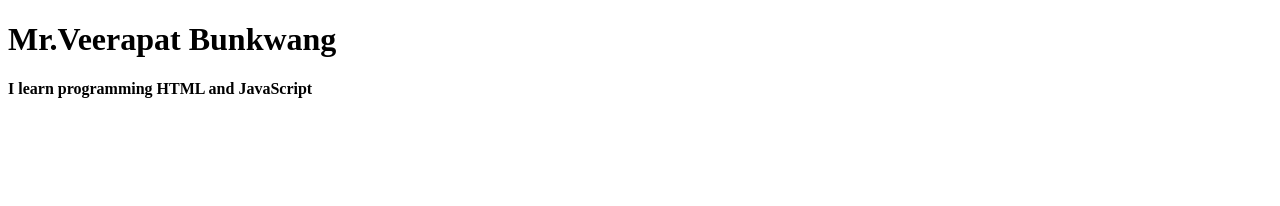
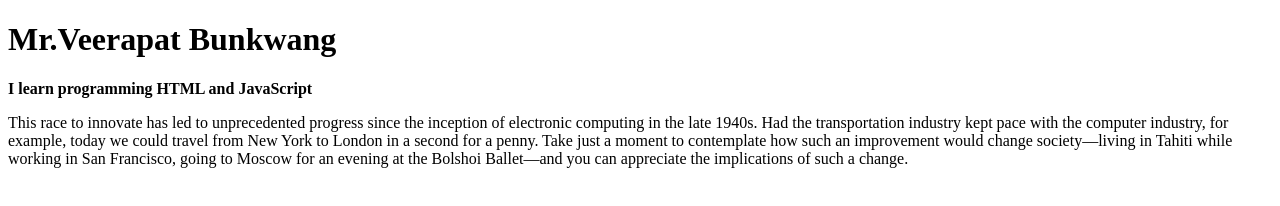
Before and after one commit to 1630902094/veerapat-bunk-project, a plain HTML site: page index.html in a window 1280 px wide. Drawn offline with Linux system fonts and the light colour scheme.

Commit message:
add new text

```diff
--- a/index.html
+++ b/index.html
@@ -9,5 +9,12 @@
 <body>
     <h1>Mr.Veerapat Bunkwang</h1>
     <p><b>I learn programming HTML and JavaScript</b></p>
+    <p>This race to innovate has led to unprecedented progress since the inception
+        of electronic computing in the late 1940s. Had the transportation industry kept
+        pace with the computer industry, for example, today we could travel from New
+        York to London in a second for a penny. Take just a moment to contemplate how
+        such an improvement would change society—living in Tahiti while working in San
+        Francisco, going to Moscow for an evening at the Bolshoi Ballet—and you can
+        appreciate the implications of such a change.</p>
 </body>
 </html>
```
